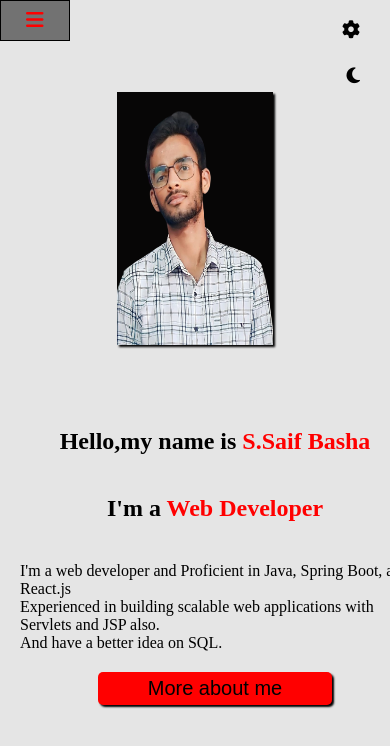
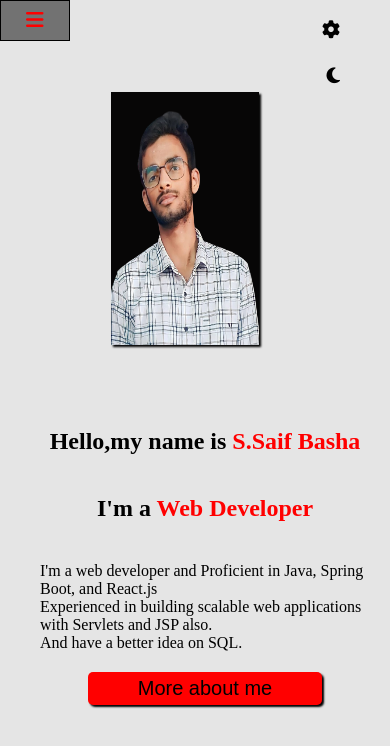
Before and after one commit to Saifbasha/saif_portfolio, a plain HTML site: page index.html in a window 390 px wide. Drawn offline with Linux system fonts and the light colour scheme.

```diff
--- a/section.css
+++ b/section.css
@@ -135,6 +135,8 @@
         left:0%;
         transition: left 3s,top 3s;
         overflow-x: hidden;
+        padding-right:20px;
+        box-sizing: border-box;
     }
     #setting{
         /* border: 2px solid red; */
@@ -183,7 +185,7 @@
         padding:0px 20px;
     }
     #info div p{
-        margin: 20px 0px;
+        margin: 20px;
     }
 
     #info div button{
```
